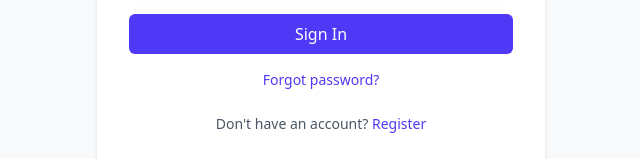
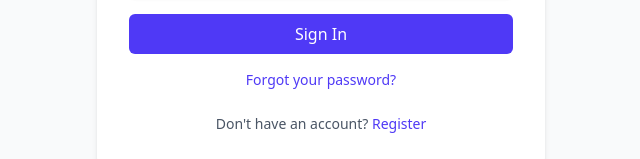
Before and after one commit to kartik102005/AI-MLOps-Copilot, a React (Vite) app in the folder frontend/: page /login in a window 1280 px wide. Shown: the part 456-615 px from the top of the page, without its empty margins (319-959 px from the left). Built offline with nearby package versions, Linux system fonts and the light colour scheme; no server answers.

Commit message:
feat(01-03): wire Forgot Password link and complete end-to-end flow
- Updated /forgot-password link to /auth/reset-password
- Verified all three password reset routes registered in App.tsx
- Edge cases: invalid email, expired token, mismatched passwords all show errors

```diff
--- a/frontend/src/pages/LoginPage.tsx
+++ b/frontend/src/pages/LoginPage.tsx
@@ -25,8 +25,8 @@ export function LoginPage() {
           <LoginForm onSuccess={() => window.location.href = '/dashboard'} />
 
           <div className="mt-4 text-center text-sm">
-            <Link to="/forgot-password" className="font-medium text-indigo-600 hover:text-indigo-500">
-              Forgot password?
+            <Link to="/auth/reset-password" className="font-medium text-indigo-600 hover:text-indigo-500">
+              Forgot your password?
             </Link>
           </div>
 
```
